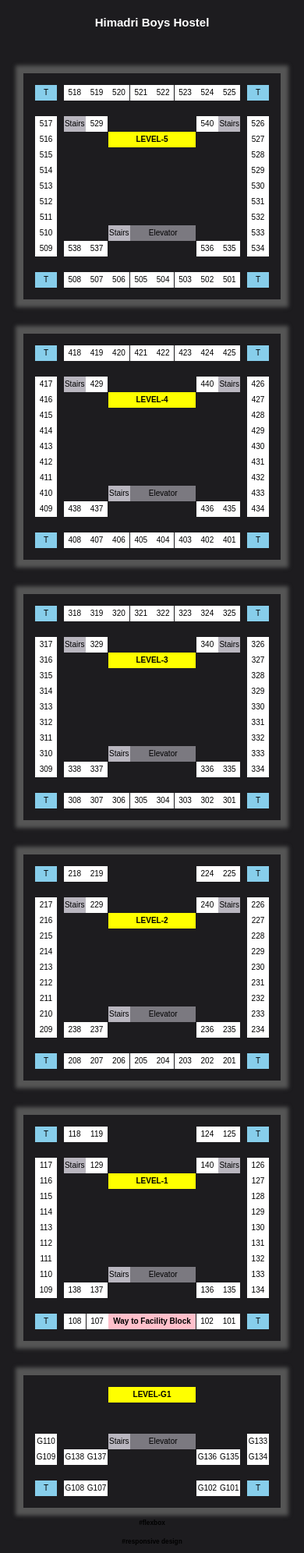
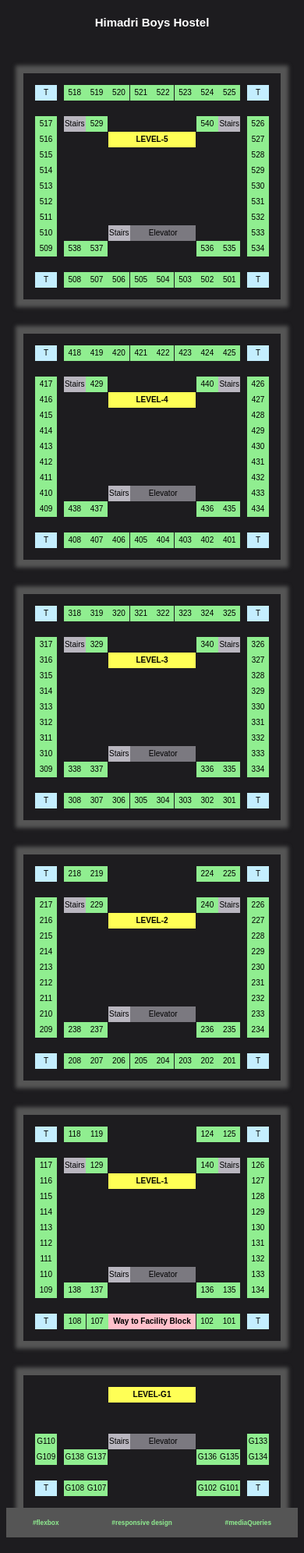
Before and after one commit to anisharma07/hostelHBH, a plain HTML site: page index.html in a window 390 px wide. Shown: the top 1992 px of the page at 78% size. Drawn offline with Linux system fonts and the light colour scheme.

Commit message:
Update style.css

```diff
--- a/style.css
+++ b/style.css
@@ -107,7 +107,7 @@ body {
 .box {
     width: 35px;
     height: 30px;
-    background-color: white;
+    background-color: lightgreen;
     display: flex;
 
     justify-content: center;
@@ -142,14 +142,24 @@ body {
     font-weight: bold;
     width: 140px;
     height: 30px;
-    background-color: yellow;
+    background-color: rgb(255, 255, 86);
     display: flex;
 
     justify-content: center;
     align-items: center;
 }
 
+.footer {
+    background-color: #555;
+    display: flex;
+    flex-direction: row;
+    flex-wrap: nowrap;
+    justify-content: space-around;
+}
 
+.footer h5 {
+    color: lightgreen;
+}
 
 @media(max-width: 329px) {
     body {
@@ -501,10 +511,10 @@ body {
 
 }
 
-@media(min-width: 1200px) {
+@media(min-width: 1310px) {
 
     body {
-        font-size: larger;
+        font-size: 1.8rem;
     }
 
     .himadri {
@@ -514,10 +524,7 @@ body {
         flex-direction: row;
         align-content: baseline;
         justify-content: space-between;
-        margin-top: 40px;
-        margin-bottom: 40px;
-        margin-left: 40px;
-        margin-right: 40px;
+        margin: 30px;
     }
 
     .box {
@@ -571,7 +578,7 @@ body {
 }
 
 .toi {
-    background-color: skyblue;
+    background-color: rgb(196, 238, 255);
 }
 
 .stair {
```
